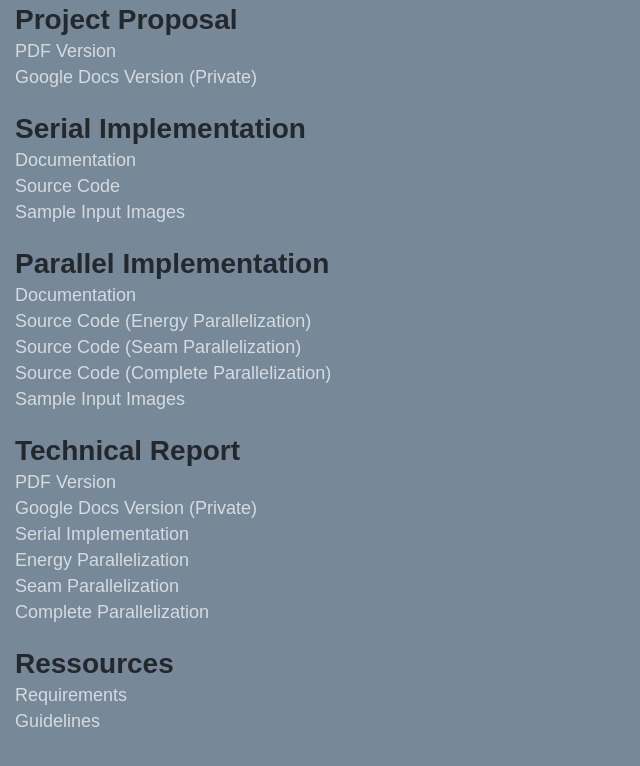
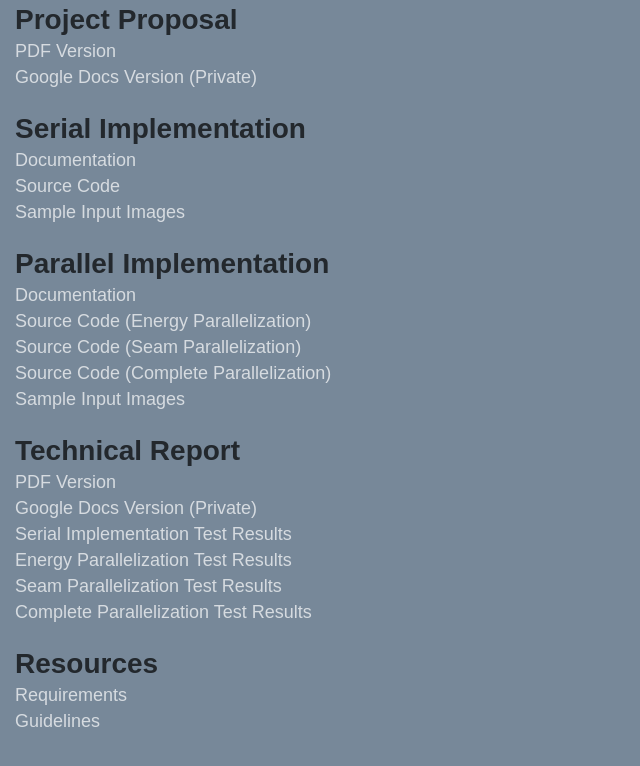
Before and after one commit to vkonen1/cmsc483, a plain HTML site: page index.html in a window 1280 px wide. Shown: the part 84-850 px from the top of the page, without its empty margins (0-640 px from the left). Drawn offline with Linux system fonts and the light colour scheme.

Commit message:
copy fix;

```diff
--- a/index.html
+++ b/index.html
@@ -29,13 +29,13 @@
 			<h2>Technical Report</h2>
 			<p><a href="documents/parallel_seam_carving.pdf" target="_blank">PDF Version</a></p>
 			<p><a href="https://docs.google.com/document/d/17O_7uC0g8Q4HmigFR6Tr9rxLaKWDvSKxEj6mTfC5_go/edit" target="_blank">Google Docs Version (Private)</a></p>
-			<p><a href="documents/serial_test.xlsx">Serial Implementation</a></p>
-			<p><a href="documents/energy_parallel_test.xlsx">Energy Parallelization</a></p>
-			<p><a href="documents/seam_parallel_test.xlsx">Seam Parallelization</a></p>
-			<p><a href="documents/complete_parallel_test.xlsx">Complete Parallelization</a></p>
+			<p><a href="documents/serial_test.xlsx">Serial Implementation Test Results</a></p>
+			<p><a href="documents/energy_parallel_test.xlsx">Energy Parallelization Test Results</a></p>
+			<p><a href="documents/seam_parallel_test.xlsx">Seam Parallelization Test Results</a></p>
+			<p><a href="documents/complete_parallel_test.xlsx">Complete Parallelization Test Results</a></p>
 		</div>
 		<div class="phase-section">
-			<h2>Ressources</h2>
+			<h2>Resources</h2>
 			<p><a href="http://www.csee.umbc.edu/~tsimo1/CMSC483/project.html" target="_blank">Requirements</a></p>
 			<p><a href="http://www.csee.umbc.edu/~tsimo1/CMSC483/TR_how_to.html" target="_blank">Guidelines</a></p>
 		</div>
```
